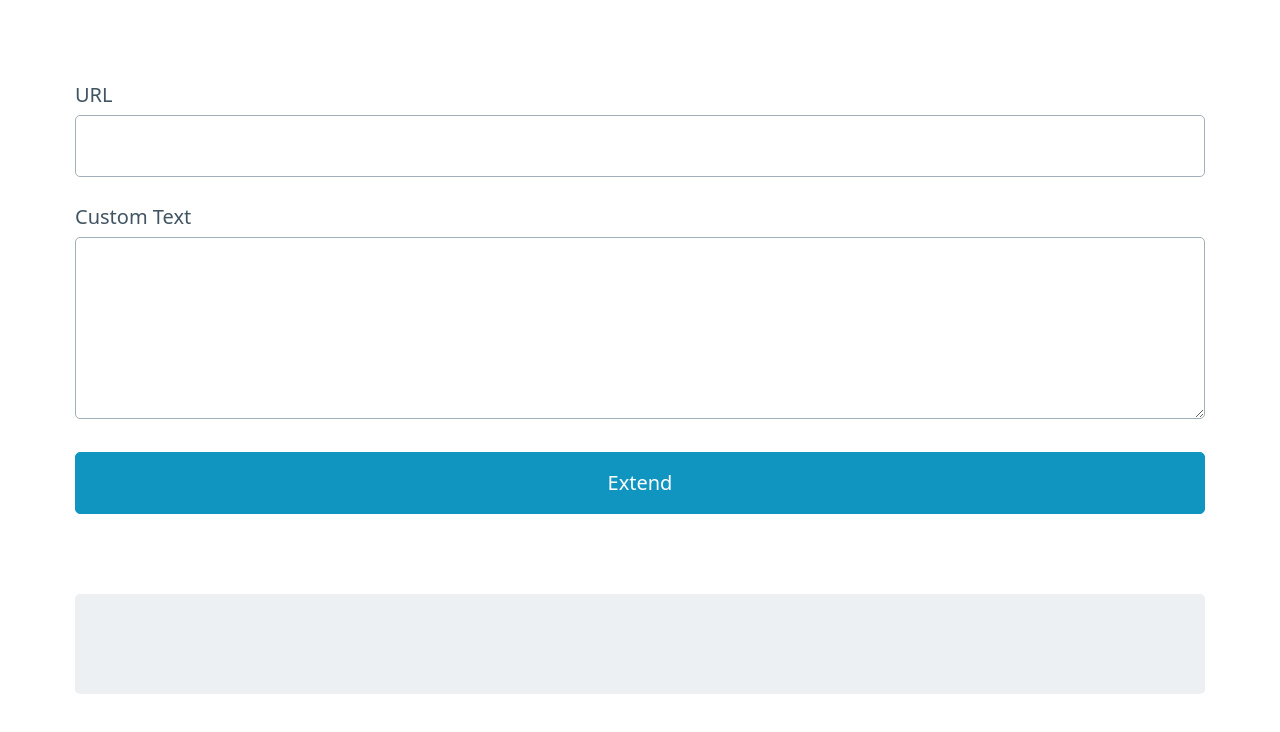
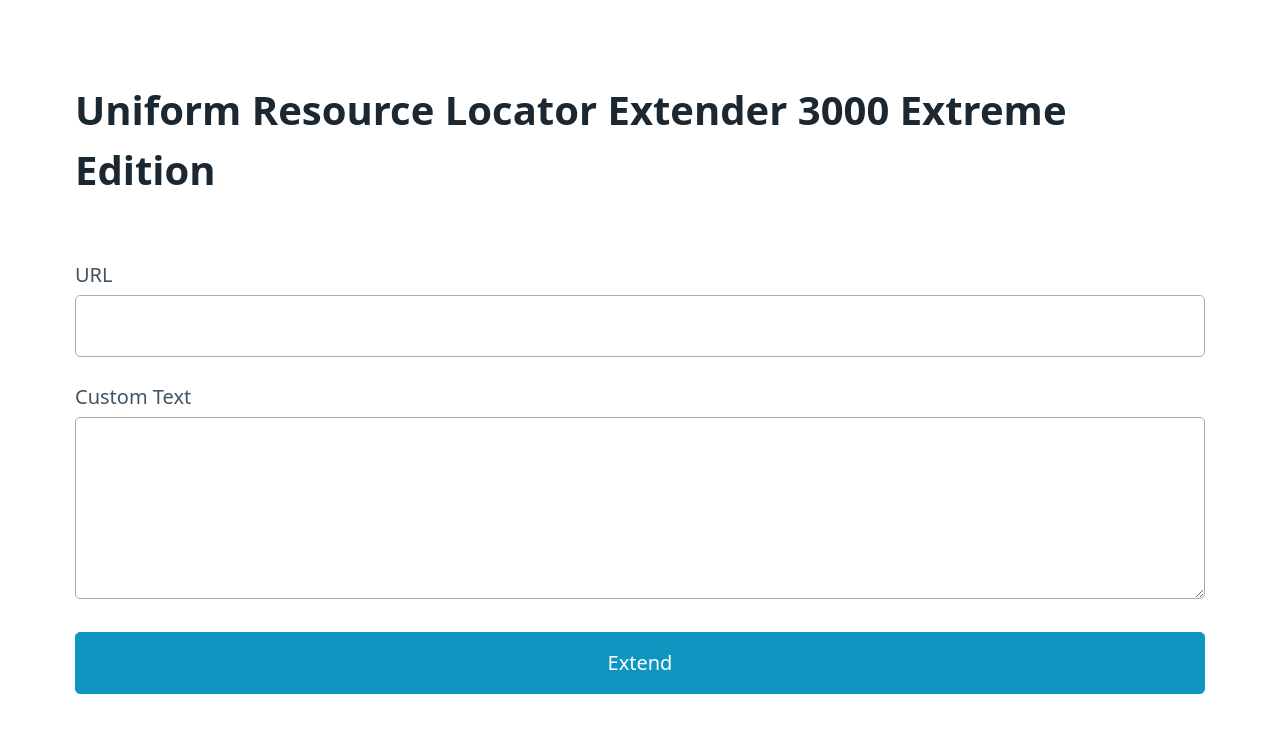
Before and after one commit to atklenner/uniform-resource-locator-extender-3000-extreme-edition, a website: page public/index.html in a window 1280 px wide. Drawn offline with nearby package versions, Linux system fonts and the light colour scheme.

Commit message:
add title, remove preformatted text tag

```diff
--- a/public/index.html
+++ b/public/index.html
@@ -5,11 +5,17 @@
   <meta http-equiv="X-UA-Compatible" content="IE=edge">
   <meta name="viewport" content="width=device-width, initial-scale=1.0">
   <link rel="stylesheet" href="https://unpkg.com/@picocss/pico@1.*/css/pico.classless.min.css">
+  <style>
+    pre {
+      white-space: normal;
+    }
+  </style>
   <title>URL Extender</title>
 </head>
 <body>
   <main>
     <section>
+      <h1>Uniform Resource Locator Extender 3000 Extreme Edition</h1>
       <form action="/extend" method="post">
         <div>
           <label>URL<input class="url-input" name="url" type="text"/></label>
@@ -24,9 +30,6 @@
     </section>
     <section>
       <a href="#" target="_blank"></a>
-      <pre>
-      <code></code>
-      </pre>
     </section>
   </main>
   <script src="./main.js" type="module"></script>
```
